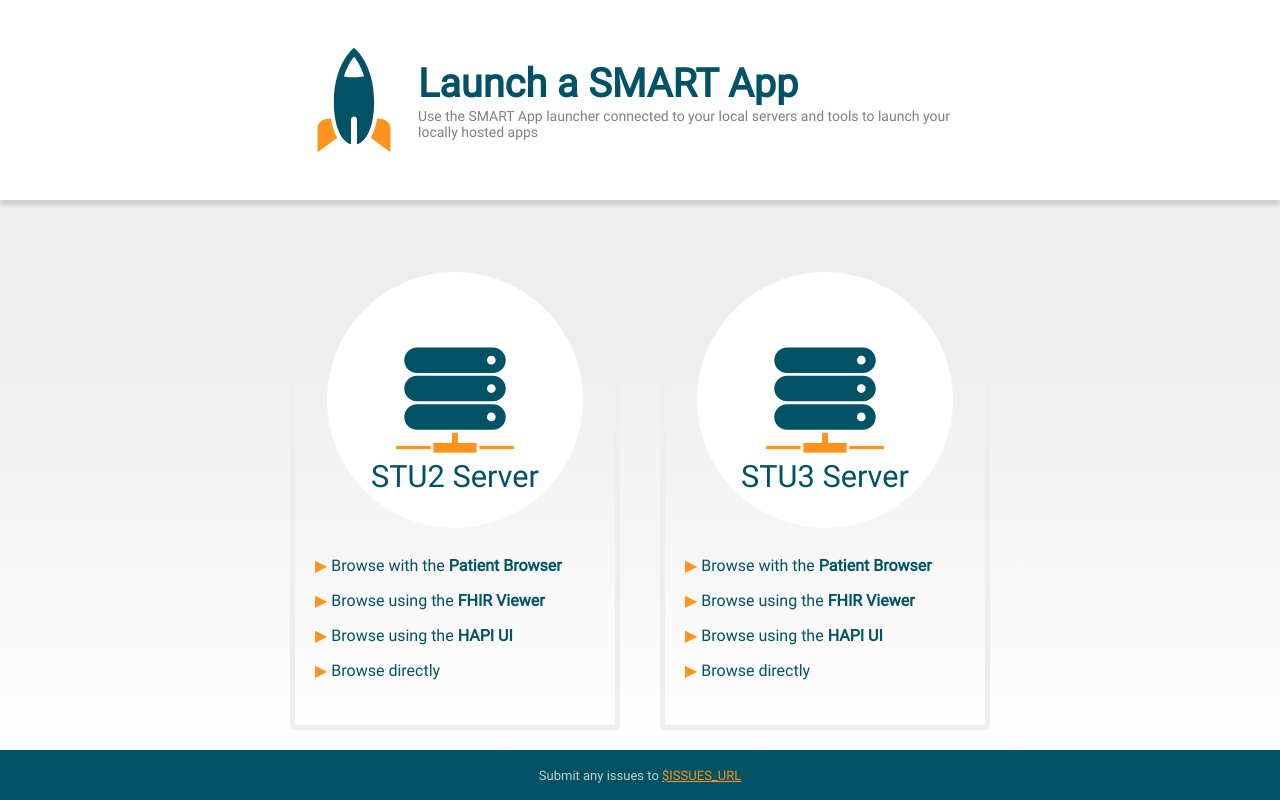
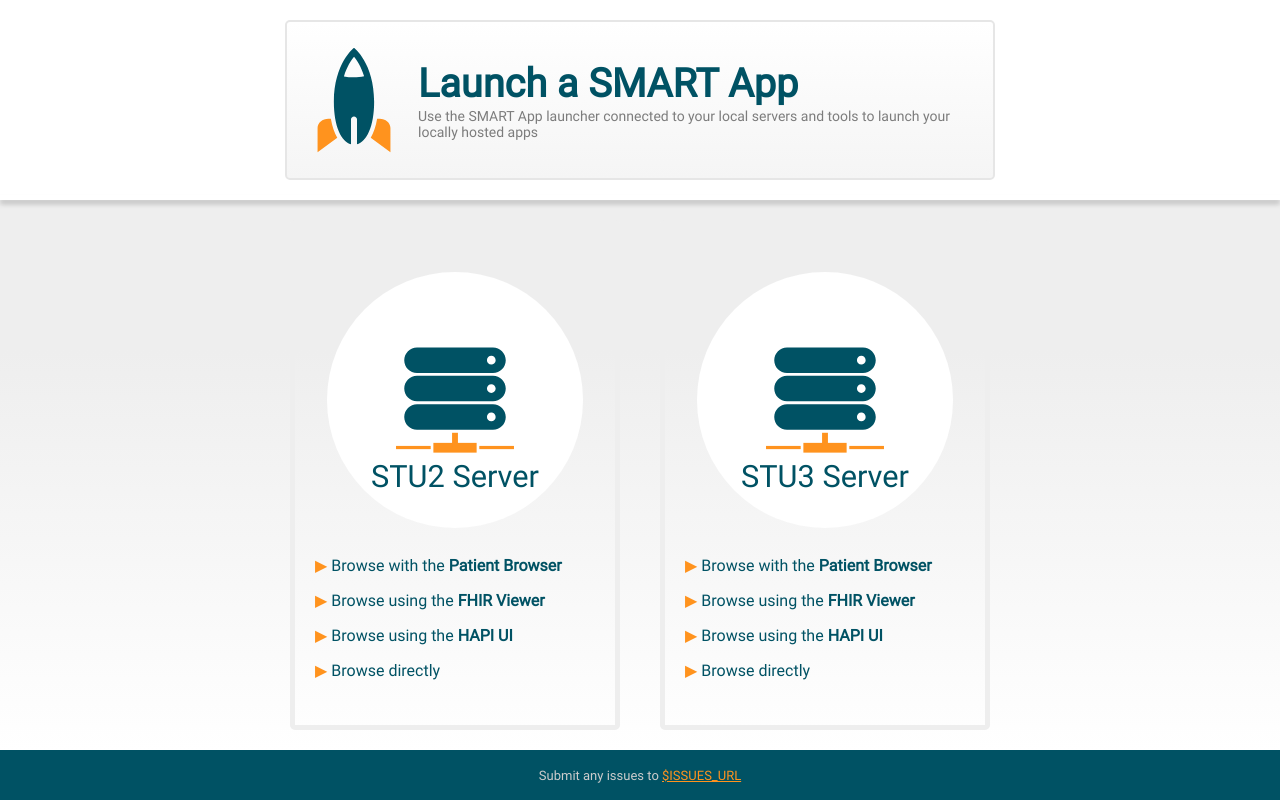
Before and after one commit to smart-on-fhir/smart-dev-sandbox, a plain HTML site: page www/template.html in a window 1280 px wide. Drawn offline with Linux system fonts and the light colour scheme.

Commit message:
Design changes

```diff
--- a/www/style.css
+++ b/www/style.css
@@ -30,8 +30,10 @@ html, body {
 
 /* launch ------------------------------------------------------------------- */
 .launch {
-    border         : 5px solid transparent;
+    border         : 2px solid rgb(230, 230, 230);
+    background     : linear-gradient(rgba(255, 255, 255, 0), rgb(245, 245, 245));
     margin         : 20px;
+    padding        : 3px;
     overflow       : auto;
     text-align     : center;
     border-radius  : 5px;
@@ -96,9 +98,10 @@ html, body {
 }
 
 .launch:hover {
-    border-color: rgba(0, 82, 100, 0.34);
+    border      : 5px solid rgba(0, 82, 100, 0.34);
     background  : linear-gradient(rgba(0, 82, 100, 0.055), rgba(0, 82, 100, 0.11));
     text-shadow : 0 1px 0 #FFF;
+    padding     : 0;
 }
 
 /* bottom-row ----------------------------------------------------------------*/
```
